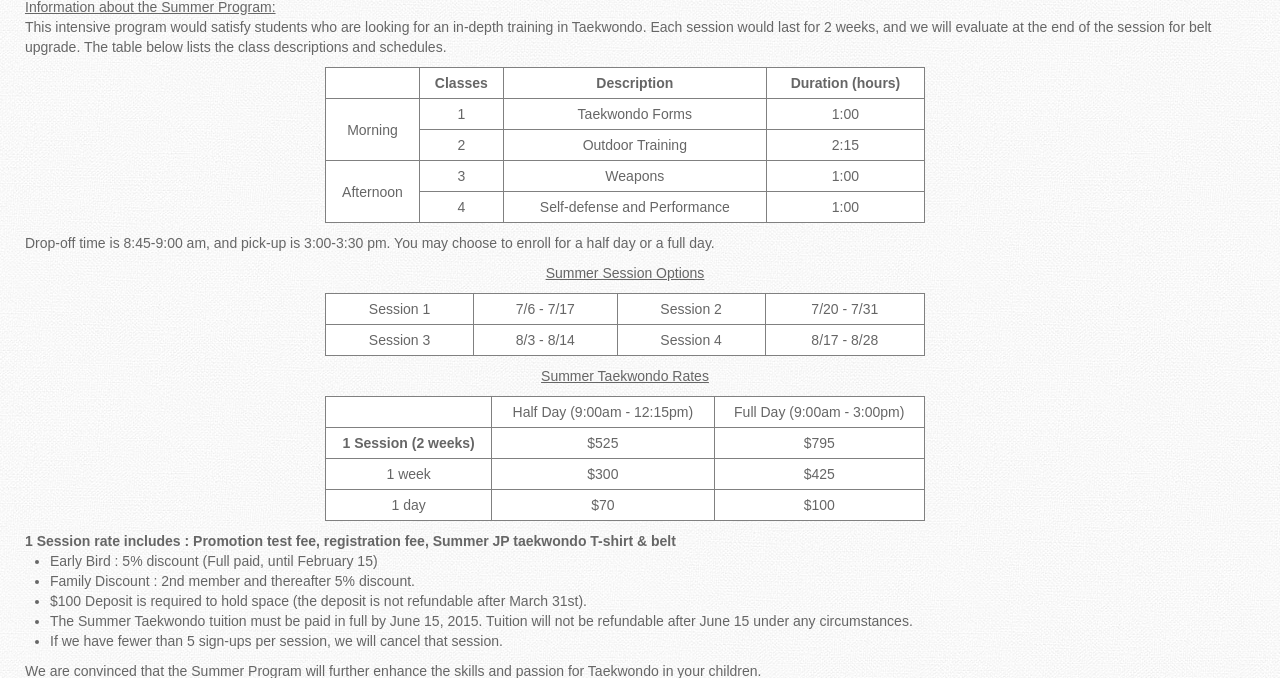
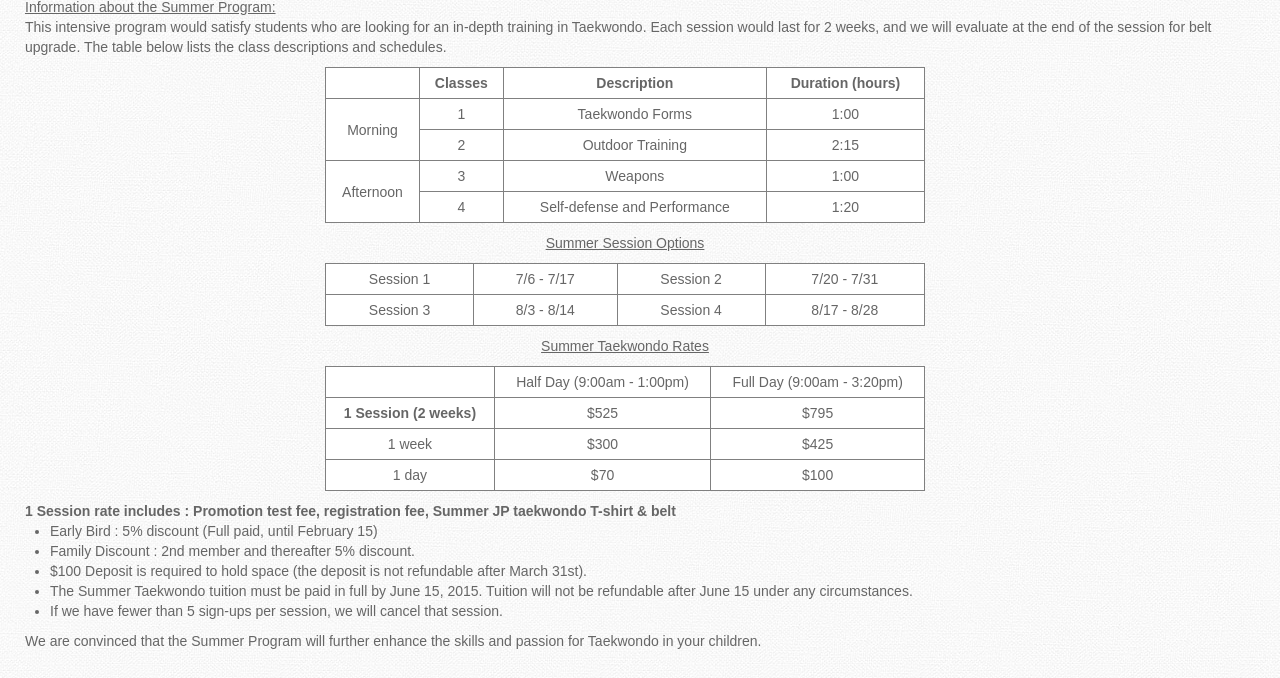
Before and after one commit to jklein/jptaekwondo, a PHP site: page /summer.php in a window 1280 px wide. Shown: the part 227-905 px from the top of the page. Run offline with PHP 8.4, Linux system fonts and the light colour scheme.

Commit message:
Fixing times

```diff
--- a/summer.php
+++ b/summer.php
@@ -39,13 +39,9 @@ require 'includes/header.php';
                 <tr>
                     <td>4</td>
                     <td>Self-defense and Performance</td>
-                    <td>1:00</td>
+                    <td>1:20</td>
                 </tr>
             </table>
-
-            <p>Drop-off time is 8:45-9:00 am, and pick-up is 3:00-3:30 pm. You may choose to
-            enroll for a half day or a full day.</p>
-
 
             <div style="text-align:center;"><u>Summer Session Options</u></div>
             <table class="summer">
@@ -67,8 +63,8 @@ require 'includes/header.php';
             <table class="summer">
                 <tr>
                     <td>&nbsp;</td>
-                    <td>Half Day (9:00am - 12:15pm)</td>
-                    <td>Full Day (9:00am - 3:00pm)</td>
+                    <td>Half Day (9:00am - 1:00pm)</td>
+                    <td>Full Day (9:00am - 3:20pm)</td>
                 </tr>
                 <tr>
                     <td><strong>1 Session (2 weeks)</strong></td>
```
